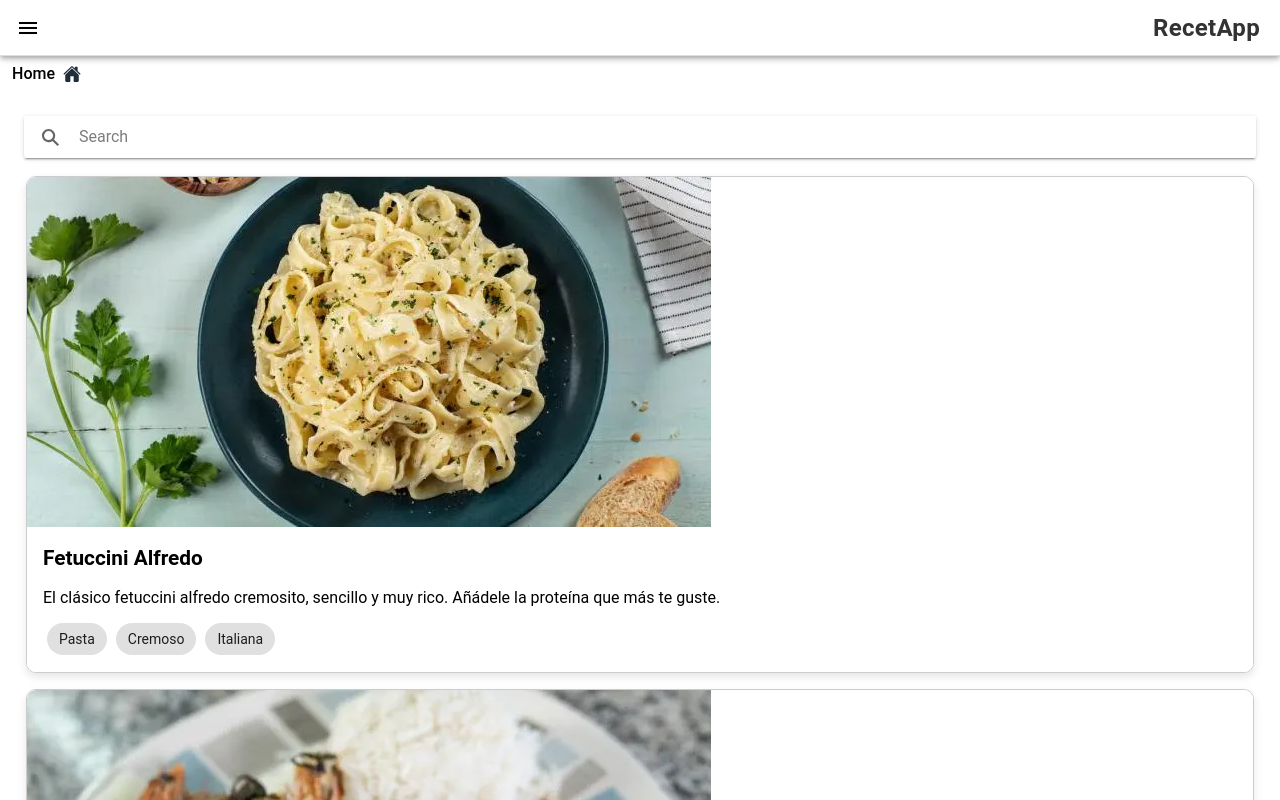
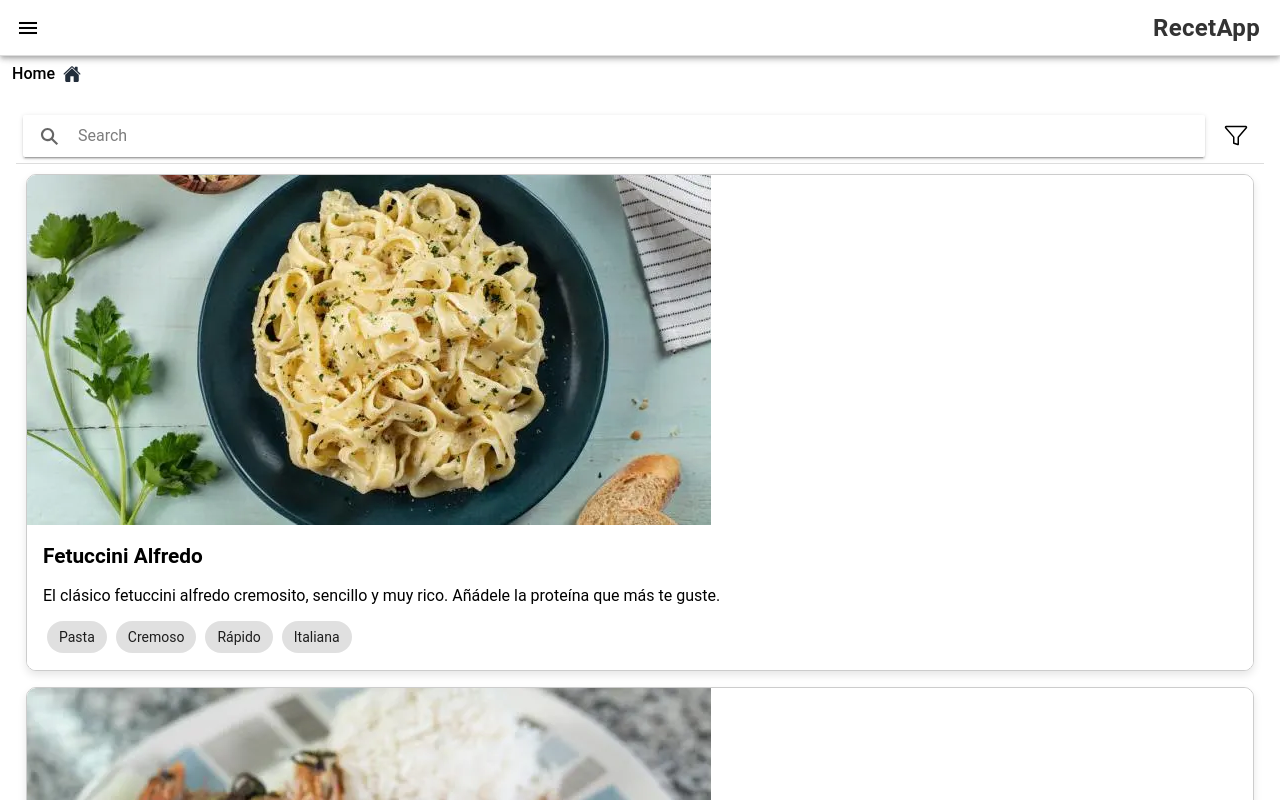
Before and after one commit to Matoxx01/RecetApp, a React (Vite) app: page /home in a window 1280 px wide. Built offline with nearby package versions, Linux system fonts and the light colour scheme.

Commit message:
Agreagdo de filtrado

```diff
--- a/src/pages/Home.tsx
+++ b/src/pages/Home.tsx
@@ -17,17 +17,21 @@ import {
   IonItem,
   IonIcon,
   IonButtons,
+  IonButton,
   IonMenuButton,
   IonToolbar,
-  IonSearchbar
+  IonSearchbar,
+  IonPopover
 } from '@ionic/react';
 import { useHistory } from 'react-router-dom';
-import { home } from 'ionicons/icons';
+import { home, funnelOutline } from 'ionicons/icons';
 import './Home.css';
 
 function Home() {
   const history = useHistory();
   const [searchText, setSearchText] = useState('');
+  const [selectedChips, setSelectedChips] = useState<string[]>([]); // Estado para chips seleccionados
+  const [showFilterPopover, setShowFilterPopover] = useState(false); // Para mostrar el popover de filtros
 
   const recipes = [
     {
@@ -35,48 +39,58 @@ function Home() {
       image: 'Fetuccini Alfredo.webp',
       description: 'El clásico fetuccini alfredo cremosito, sencillo y muy rico. Añádele la proteína que más te guste.',
       route: '/Fetuccini',
-      chips: ['Pasta', 'Cremoso', 'Italiana']
+      chips: ['Pasta', 'Cremoso', 'Rápido', 'Italiana']
     },
     {
       title: 'Langostinos en salsa de Mariscos',
       image: 'Langostinos.webp',
       description: 'Cada ingrediente de esta delicia está cargado de amor y el toque delicioso de caldos MAGGI®. Receta de nuestra consumidora Glenda Ortega.',
       route: '/Langostinos',
-      chips: ['Mariscos', 'Delicioso', 'Gourmet']
+      chips: ['Mariscos', 'Gourmet', 'Salsa', 'Delicioso']
     },
     {
       title: 'Lasaña de Atún',
       image: 'Lasaña_atun.avif',
       description: 'Una experiencia culinaria única con el toque especial de caldos MAGGI®. Receta de nuestra consumidora Aida Naydut Benavides',
       route: '/Lasaña_atun',
-      chips: ['Atún', 'Lasaña', 'Rápido']
+      chips: ['Atún', 'Lasaña', 'Cremoso', 'Rápido']
     },
     {
       title: 'Ensalada de Col',
       image: 'Ensalada_col.webp',
       description: 'Una ensalada fresca, deliciosa y llena de sabor. Prepárala para tu familia y sorprende a todos.',
       route: '/Ensalada_col',
-      chips: ['Ensalada', 'Fresco', 'Saludable']
+      chips: ['Ensalada', 'Fresco', 'Saludable', 'Vegetariano']
     },
     {
       title: 'Estofado de Pollo',
       image: 'Estofado_pollo.webp',
       description: 'Este delicioso estofado será la estrella del almuerzo, prepáralo con tus ingredientes favoritos pero el que no puede faltar es nuestro nuevo caldo de gallina en cubo 4gr. El secreto del sabor.',
       route: '/Estofado_pollo',
-      chips: ['Pollo', 'Guiso', 'Sabroso']
+      chips: ['Pollo', 'Guiso', 'Sabroso', 'Tradicional']
     },
     {
       title: 'Arroz con pollo y chorizo',
       image: 'Arroz_pollo_chorizo.webp',
       description: 'Un clásico de las cocinas de mamá. Prepara este delicioso arroz con el toque secreto de caldos MAGGI®. Así como lo preparaba la abuelita!!',
       route: '/Arroz_pollo_chorizo',
-      chips: ['Arroz', 'Pollo', 'Chorizo']
+      chips: ['Arroz', 'Pollo', 'Chorizo', 'Familiar']
     }
   ];
 
-  const filteredRecipes = recipes.filter((recipe) =>
-    recipe.title.toLowerCase().includes(searchText.toLowerCase())
+  const toggleChipFilter = (chip: string) => {
+    setSelectedChips((prevSelectedChips) =>
+      prevSelectedChips.includes(chip)
+        ? prevSelectedChips.filter((selectedChip) => selectedChip !== chip)
+        : [...prevSelectedChips, chip]
     );
+  };
+
+  const filteredRecipes = recipes.filter((recipe) => {
+    const matchesText = recipe.title.toLowerCase().includes(searchText.toLowerCase());
+    const matchesChips = selectedChips.length === 0 || recipe.chips.some(chip => selectedChips.includes(chip));
+    return matchesText && matchesChips;
+  });
 
   return (
     <>
@@ -119,11 +133,36 @@ function Home() {
           </IonBreadcrumb>
         </IonBreadcrumbs>
         <IonContent className="ion-padding">
+          <IonToolbar>
             <IonSearchbar
               value={searchText}
               onIonInput={(e) => setSearchText(e.target.value!)}
               debounce={250}
             ></IonSearchbar>
+            <IonButtons slot="end">
+              <IonButton onClick={() => setShowFilterPopover(true)}>
+                <IonIcon slot="icon-only" icon={funnelOutline}></IonIcon>
+              </IonButton>
+            </IonButtons>
+          </IonToolbar>
+
+          <IonPopover
+            isOpen={showFilterPopover}
+            onDidDismiss={() => setShowFilterPopover(false)}
+          >
+            <IonContent className="ion-padding">
+              <h3>Filtrar:</h3>
+              {['Pasta', 'Cremoso', 'Rápido', 'Italiana', 'Mariscos', 'Gourmet', 'Salsa', 'Delicioso', 'Atún', 'Ensalada', 'Fresco', 'Saludable', 'Pollo', 'Sabroso', 'Tradicional', 'Chorizo', 'Familiar'].map((chip, index) => (
+                <IonChip
+                  key={index}
+                  onClick={() => toggleChipFilter(chip)}
+                  color={selectedChips.includes(chip) ? 'primary' : 'medium'}
+                >
+                  {chip}
+                </IonChip>
+              ))}
+            </IonContent>
+          </IonPopover>
 
           {filteredRecipes.map((recipe, index) => (
             <IonCard key={index} button={true} className="card-custom" onClick={() => history.push(recipe.route)}>
```
Lines whose indentation alone changed are shown as unchanged.
